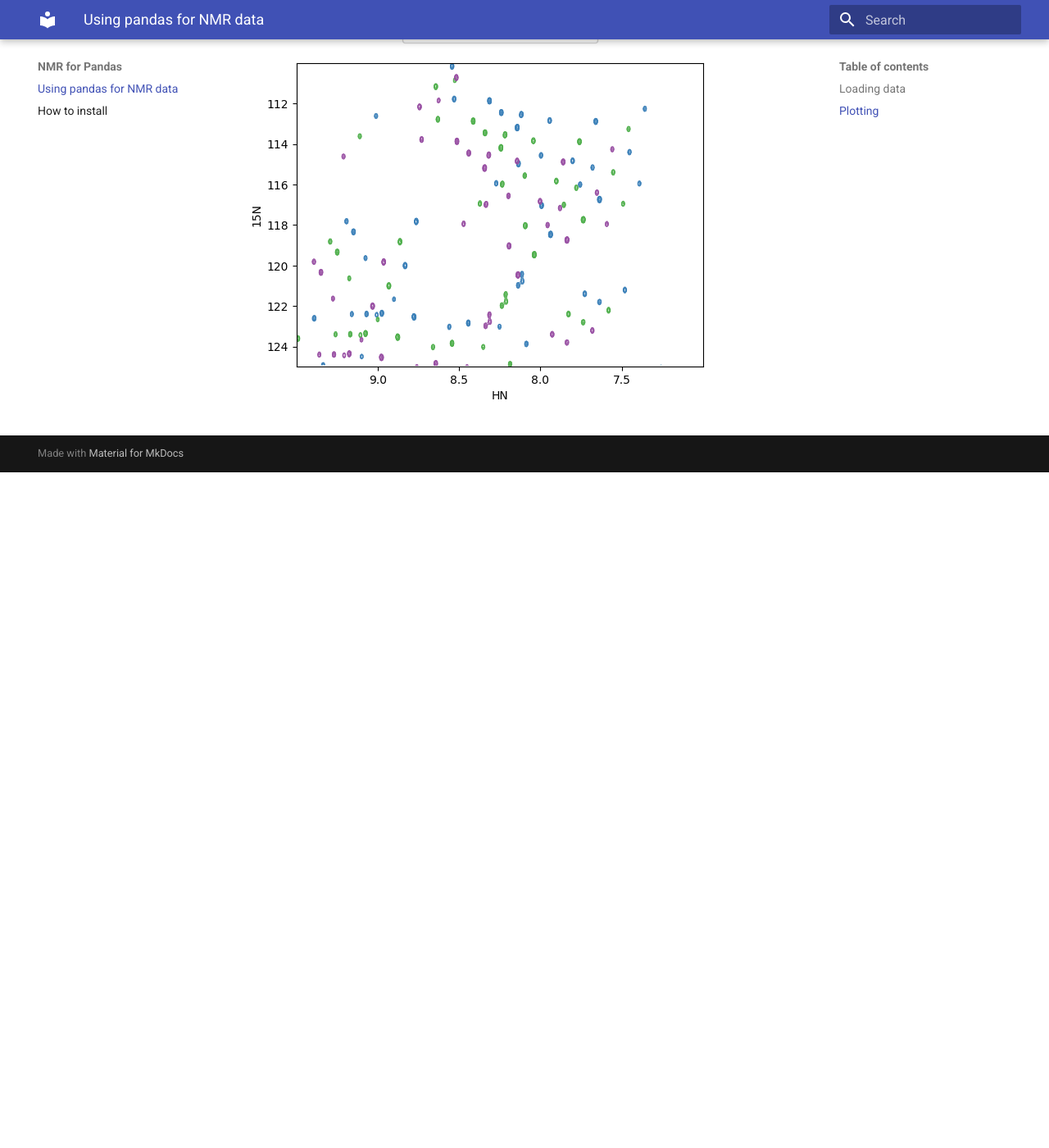
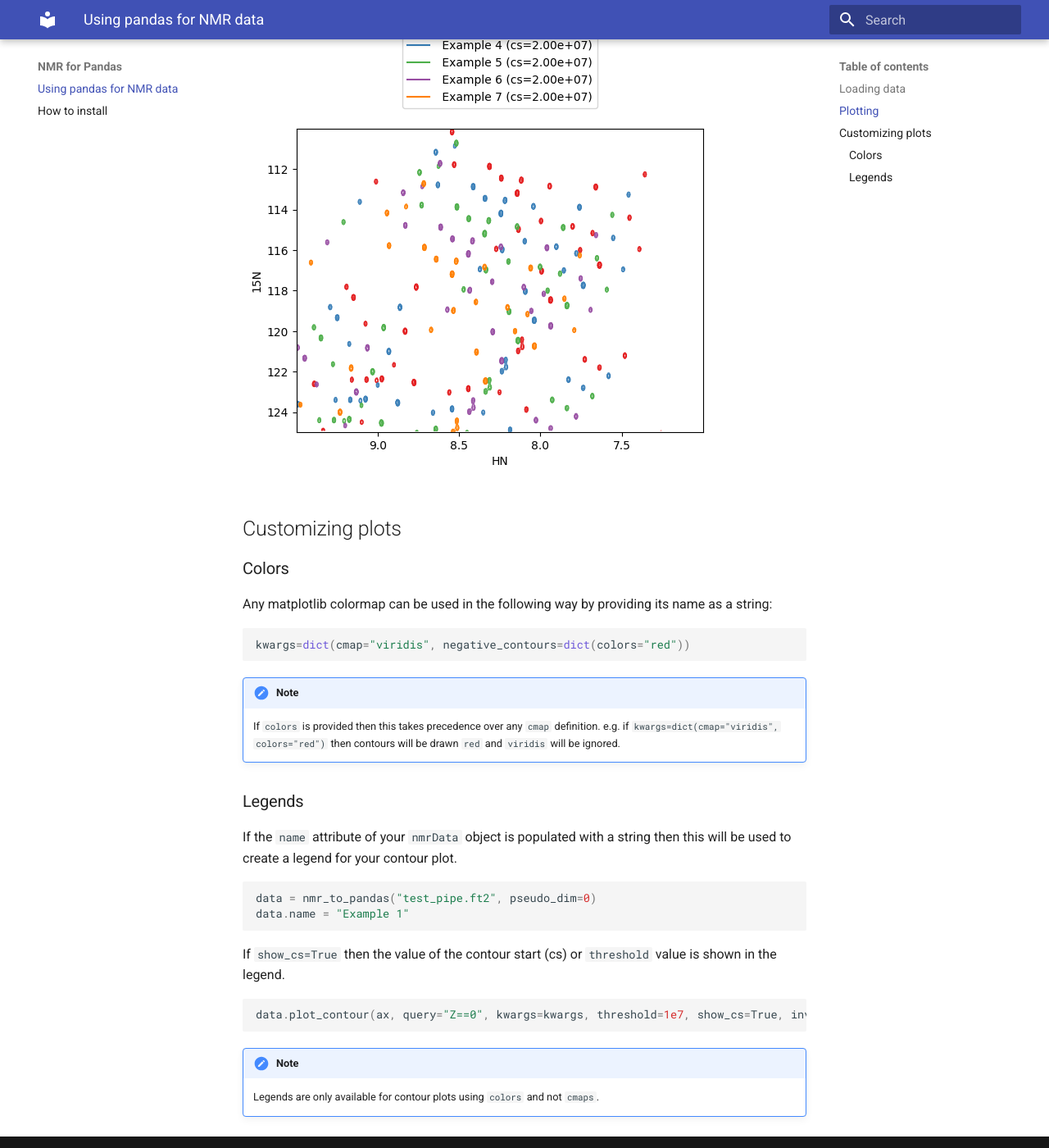
Before and after one commit to j-brady/nmr-for-pandas, an MkDocs documentation site: the page built from docs/index.md, in a window 1280 px wide and 1400 px high, scrolled down 2662 px. Shown: the whole window at 82% size. Built offline with MkDocs 1.6.1 and Material for MkDocs 9.7.7, drawn with Linux system fonts in a browser that asks for light colours; before the commit the page ends 3238 px from its top, so only the background shows below that; some of the changed text lies outside the part shown.

Commit message:
more docs

````diff
--- a/docs/index.md
+++ b/docs/index.md
@@ -68,12 +68,14 @@ plt.grid()
 Here is an example of how you might overlay some spectra for comparison (I'm just shifting and overlaying the same spectrum for illustrative purposes):
 
 ``` Python
+colors = plt.cm.get_cmap("Set1")
+colors = iter([colors(i) for i in range(20)])
 fig = plt.figure()
 ax = fig.add_subplot(111)
 for i in range(3):
     data.name = f" Example {i+3}"
     kwargs=dict(colors=[next(colors)], negative_contours=dict(colors="red"))
-    ax = data.plot_contour(ax, query=f"Z==0 & X_PPM > 7 & X_PPM < 9.5 & Y_PPM > 110 & Y_PPM < 125", kwargs=kwargs)
+    ax = data.plot_contour(ax, query=f"Z==0 & X_PPM > 7 & X_PPM < 9.5 & Y_PPM > 110 & Y_PPM < 125", kwargs=kwargs, show_cs=True)
     data.df["Y_PPM"] = data.df.Y_PPM + 1.0
     data.df["X_PPM"] = data.df.X_PPM + 0.1
 ax.invert_yaxis()
@@ -81,3 +83,33 @@ ax.invert_xaxis()
 ```
 
 ![overlay](static/overlay.png)
+
+## Customizing plots
+
+### Colors
+Any matplotlib colormap can be used in the following way by providing its name as a string:
+
+``` Python
+kwargs=dict(cmap="viridis", negative_contours=dict(colors="red"))
+```
+!!! note
+    If `colors` is provided then this takes precedence over any `cmap` definition.
+    e.g. if `kwargs=dict(cmap="viridis", colors="red")` then contours will be drawn `red` and `viridis` will be ignored.
+
+### Legends
+
+If the `name` attribute of your `nmrData` object is populated with a string then this will be used to create a legend for your contour plot.
+
+``` Python
+data = nmr_to_pandas("test_pipe.ft2", pseudo_dim=0)
+data.name = "Example 1"
+```
+
+If `show_cs=True` then the value of the contour start (cs) or `threshold` value is shown in the legend.
+
+``` Python
+data.plot_contour(ax, query="Z==0", kwargs=kwargs, threshold=1e7, show_cs=True, invert_axes=True)
+```
+
+!!! note
+    Legends are only available for contour plots using `colors` and not `cmaps`.
--- a/mkdocs.yml
+++ b/mkdocs.yml
@@ -4,6 +4,7 @@ theme:
     name: material
 
 markdown_extensions:
+  - admonition
   - pymdownx.superfences
   - pymdownx.tabbed:
       alternate_style: true
````
Also changed, not shown: Examples.ipynb, docs/static/overlay.png.
